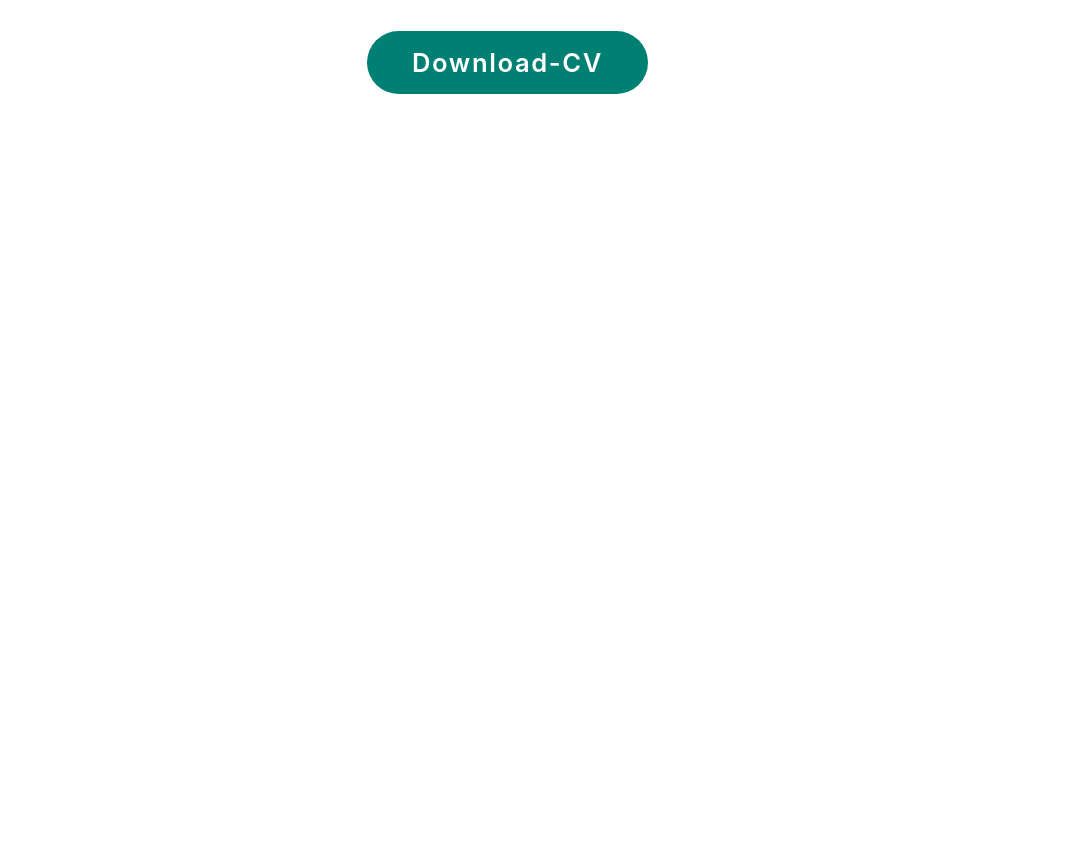
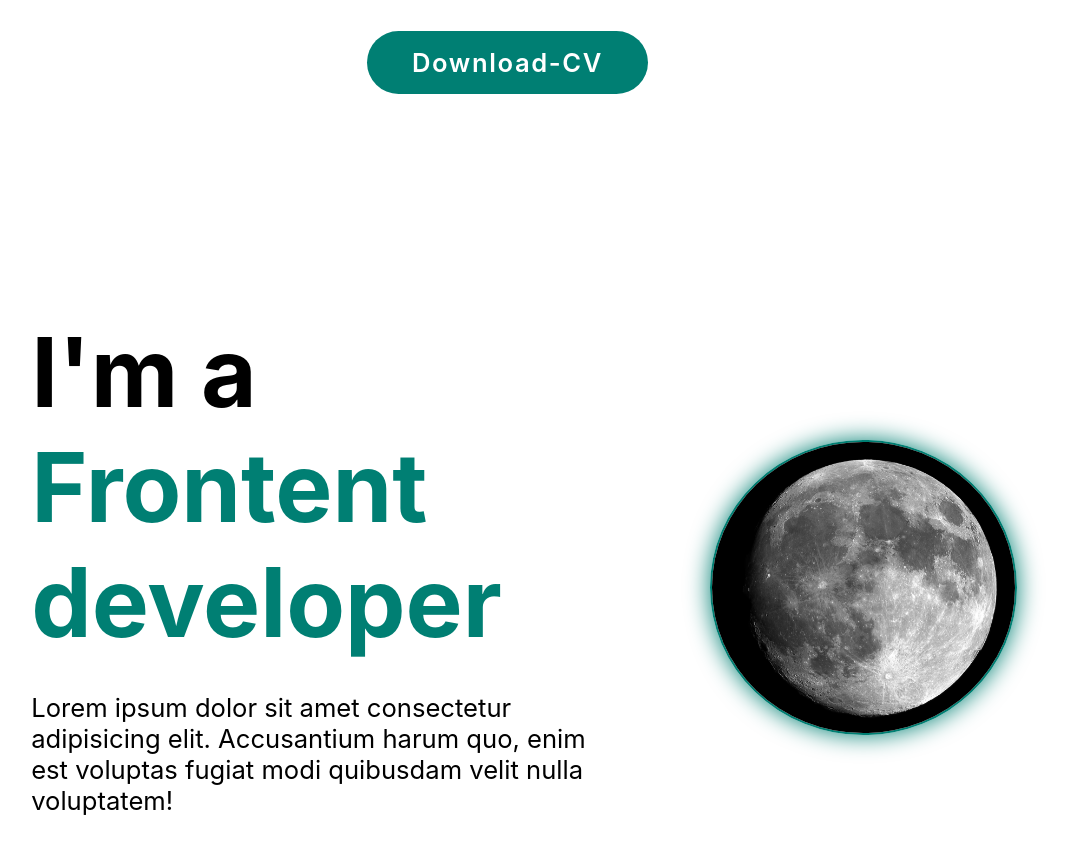
Before and after one commit to Aakanksha77/Profile, a plain HTML site: page index.html in a window 1280 px wide. Shown: the part 855-1709 px from the top of the page, without its empty margins (148-1215 px from the left). Before the commit the page ends 981 px from the top, so only its background shows below. Drawn offline with nearby package versions, Linux system fonts and the light colour scheme.

Commit message:
About section added

```diff
--- a/index.html
+++ b/index.html
@@ -51,5 +51,18 @@
 
     </div>
    </section>
+
+   <!-- About Section  -->
+
+   <section class="about" id="about">
+    <div class="about-content">
+      <h2 class="heading">I'm a  <span>Frontent developer</span></h2>
+      <p>Lorem ipsum dolor sit amet consectetur adipisicing elit. Accusantium harum quo, enim est voluptas fugiat modi quibusdam velit nulla voluptatem!</p>
+    </div>
+
+    <div class="about-img">
+      <img src="assets/moon1.jpg" alt="About Image">
+    </div>
+   </section>
 </body>
 </html>
--- a/style.css
+++ b/style.css
@@ -181,3 +181,52 @@ span{
 .btn:hover {
     box-shadow: 0 0 1.6rem var(--main-color);
 }
+
+
+/* About Section */
+
+.about {
+    display: flex;
+    align-items: center;
+    justify-content: center;
+    gap: 2rem;
+    background: var(--snd-bg-color)
+}
+
+.about-img img{
+    width: 24vw;
+    border: 2px solid var(--main-color);
+    border-radius: 50%;
+    box-shadow: 0 0 25px var(--main-color);
+    cursor: pointer;
+    transition: 0.4s ease;
+}
+
+.about-img img:hover{
+    box-shadow: 0 0 25px var(--main-color),
+                0 0 35px var(--main-color),
+                0 0 45px var(--main-color);
+}
+
+.heading{
+    font-size: 6rem;
+    text-align: center;
+}
+
+.about-content {
+    padding: 0 4rem;
+}
+
+.about-content h2{
+    text-align: left;
+    line-height: 1.2;
+}
+
+.about-content h3 {
+    font-size: 3rem;
+}
+
+.about-content p {
+    font-size: 1.6rem;
+    margin: 2rem 0 3rem;
+}
```
